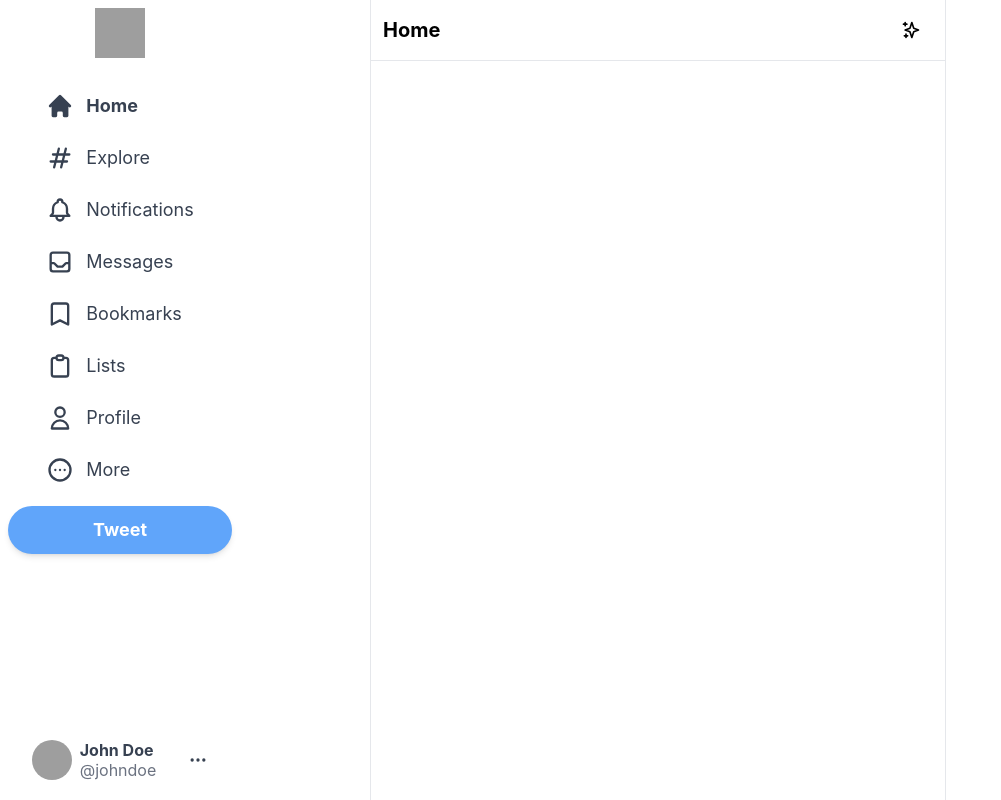
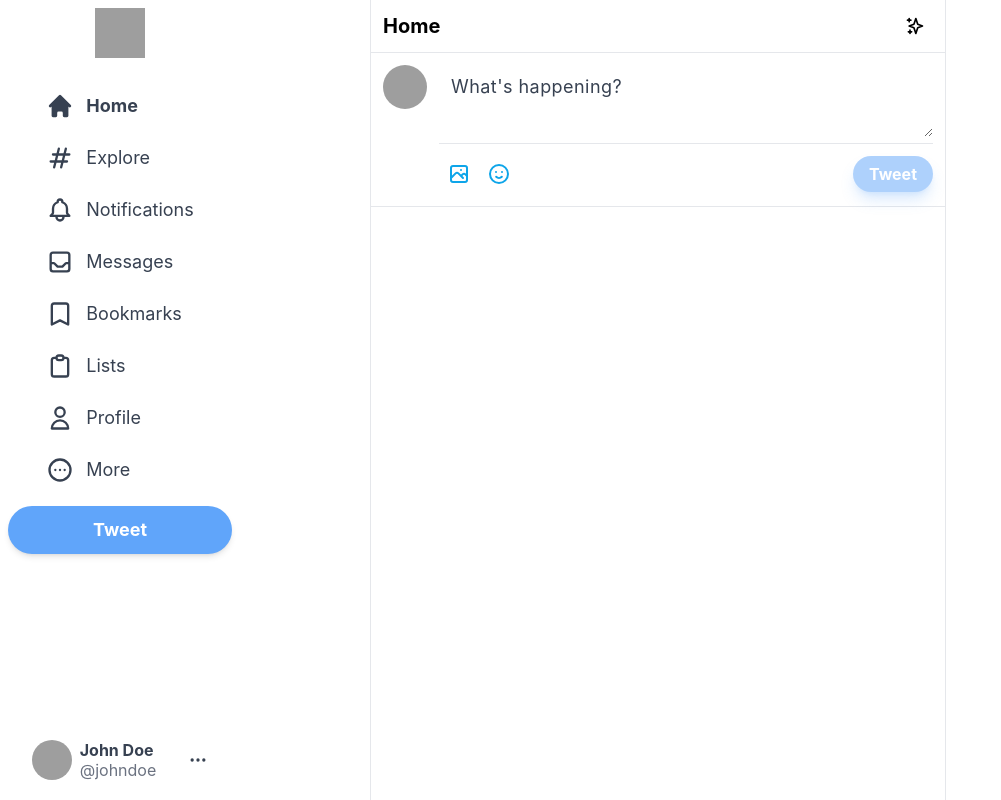
Before and after one commit to seukeivom/twitter, a Next.js app: page / in a window 1280 px wide. Shown: the whole page, without its empty margins (0-1001 px from the left). Built offline with nearby package versions, Linux system fonts and the light colour scheme; grey boxes are pictures that could not be loaded.

Commit message:
add the input section of the feed component

```diff
--- a/components/Feed.js
+++ b/components/Feed.js
@@ -1,14 +1,16 @@
 import { SparklesIcon } from "@heroicons/react/outline";
+import Input from "./Input";
 
 export default function Feed() {
   return (
     <div className="xl:ml-[370px] border-r border-l border-gray-200 xl:min-w-[576px] sm:ml-[73px] flex-grow max-w-xl">
         <div className="flex justify-between items-center py-2 px-3 sticky top-0 z-50 bg-white border-b border-gray-200">
            <h2 className="text-lg sm:text-xl font-bold cursor-pointer">Home</h2>
-            <div className="hoverEffect">
+            <div className="flex items-center justify-center px-0 w-9 h-9 hoverEffect">
                 <SparklesIcon className="h-5"/>
             </div>
         </div>
+        <Input />
     </div>
   )
 }
--- /dev/null
+++ b/components/Input.js
@@ -0,0 +1,23 @@
+import { EmojiHappyIcon, PhotographIcon } from "@heroicons/react/outline";
+
+export default function Input() {
+  return (
+    <div className="flex border-b border-gray-200 p-3 space-x-3">
+        <img className="h-11 w-11 rounded-full cursor-pointer hover:brightness-95"
+        src="https://media.istockphoto.com/photos/millennial-male-team-leader-organize-virtual-workshop-with-employees-picture-id1300972574?b=1&k=20&m=1300972574&s=170667a&w=0&h=2nBGC7tr0kWIU8zRQ3dMg-C5JLo9H2sNUuDjQ5mlYfo=" alt="User photo" />
+
+        <div className="w-full divide-y divide-gray-200">
+            <div className="">
+                <textarea className="w-full border-none focus:ring-0 text-lg placeholder-gray-700 tracking-wide min-h-[50px] text-gray-700" rows="2" placeholder="What's happening?"></textarea>
+            </div>
+            <div className="flex justify-between items-center pt-2.5">
+                <div className="flex">
+                    <PhotographIcon className="h-10 w-10 hoverEffect p-2 text-sky-500 hover:bg-sky-100"/>
+                    <EmojiHappyIcon className="h-10 w-10 hoverEffect p-2 text-sky-500 hover:bg-sky-100"/>
+                </div>
+                <button className="bg-blue-400 text-white px-4 py-1.5 rounded-full hover:brightness-95 font-bold shadow-lg shadow-blue-400/50 disabled:opacity-50" disabled>Tweet</button>
+            </div>
+        </div>
+    </div>
+  )
+}
--- a/package.json
+++ b/package.json
@@ -15,6 +15,7 @@
     "react-dom": "18.1.0"
   },
   "devDependencies": {
+    "@tailwindcss/forms": "^0.5.2",
     "autoprefixer": "^10.4.7",
     "eslint": "8.17.0",
     "eslint-config-next": "12.1.6",
--- a/tailwind.config.js
+++ b/tailwind.config.js
@@ -7,5 +7,7 @@ module.exports = {
   theme: {
     extend: {},
   },
-  plugins: [],
+  plugins: [
+    require('@tailwindcss/forms'),
+  ],
 }
```
Also changed, not shown: 1 other file (tests, documents, lock files or other folders).
